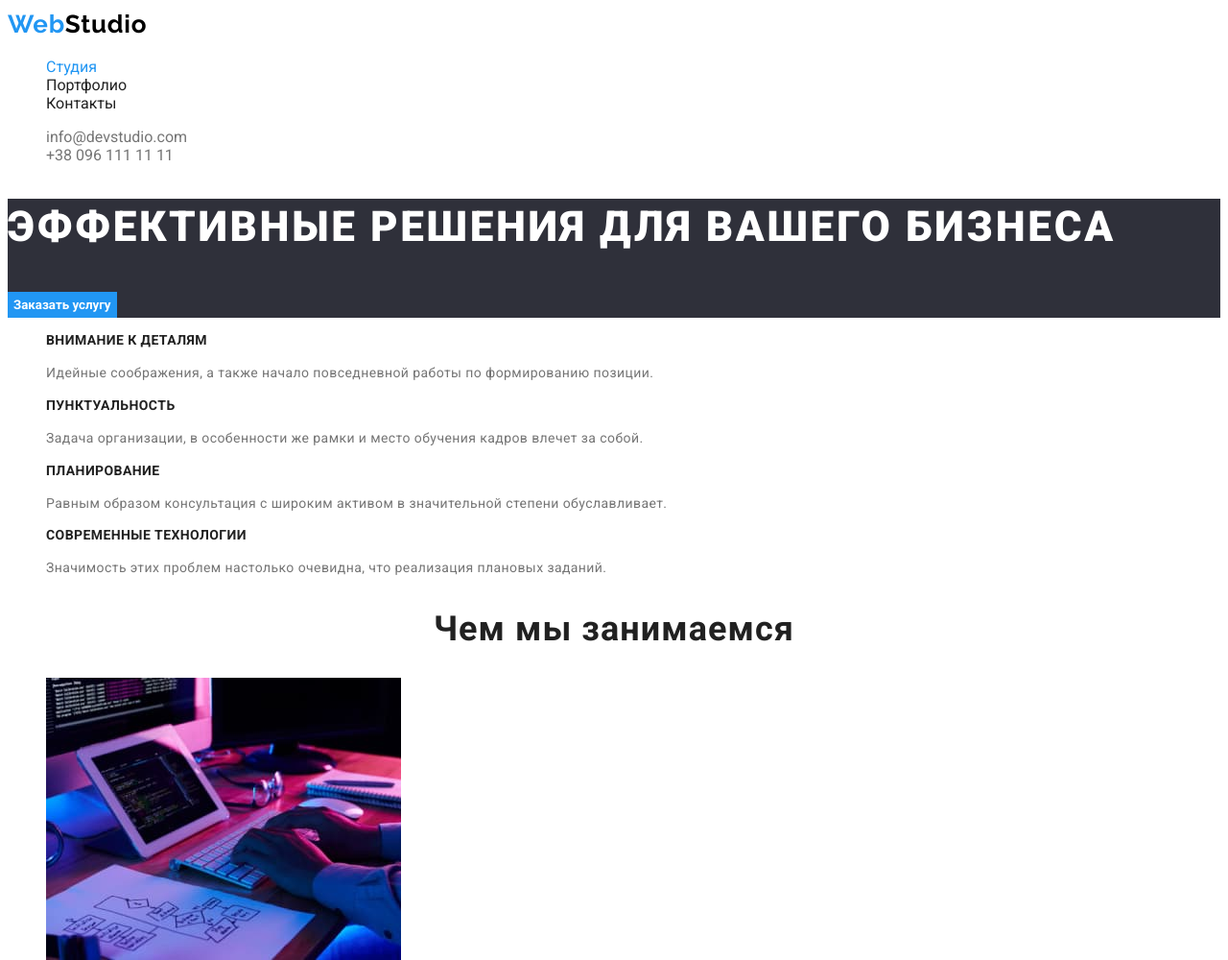
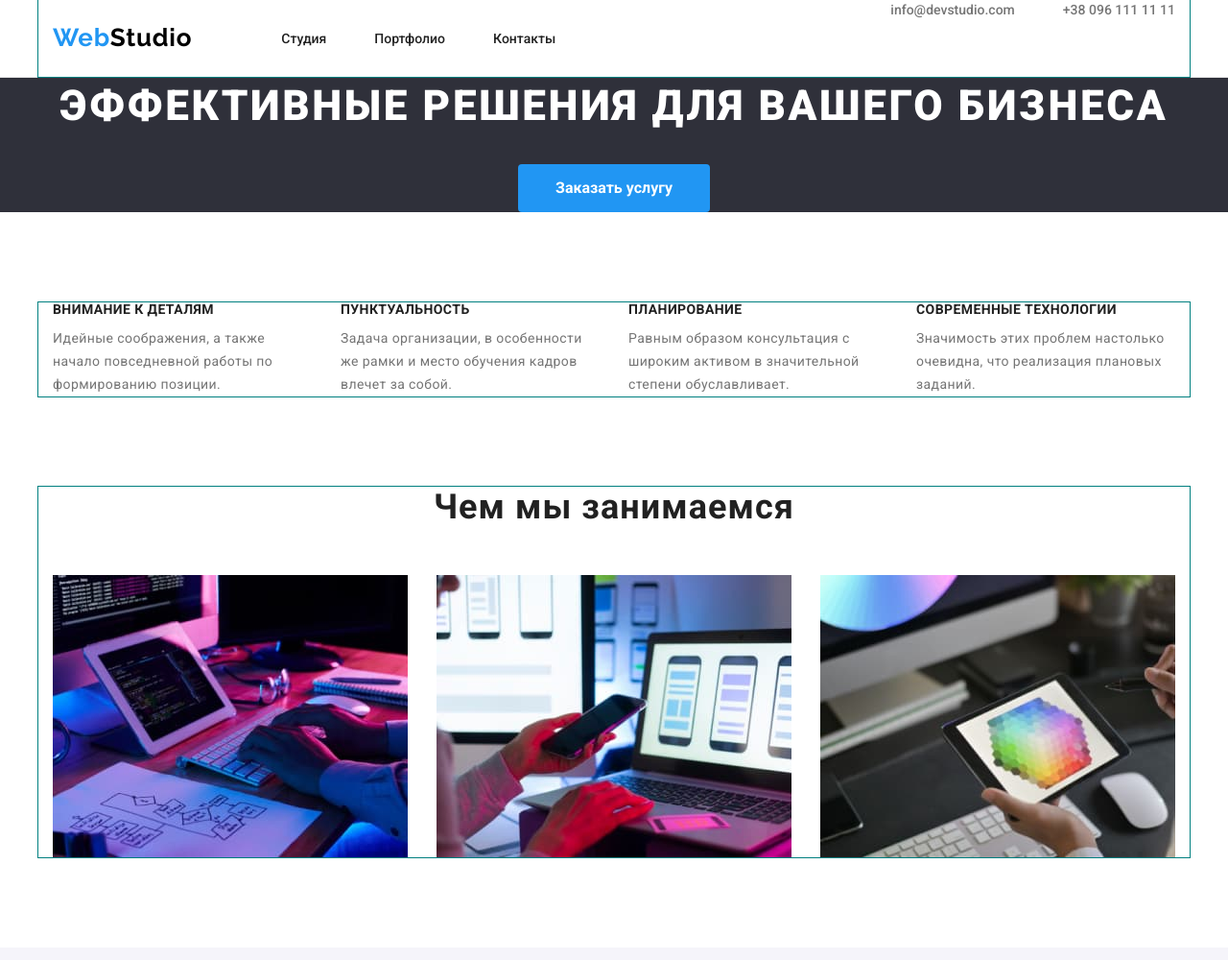
Before and after one commit to Anatolii-med/goit-markup-hw-03, a plain HTML site: page index.html in a window 1280 px wide. Shown: the top 1000 px of the page at 96% size. Drawn offline with nearby package versions, Linux system fonts and the light colour scheme.

Commit message:
студия с css

```diff
--- a/css/style.css
+++ b/css/style.css
@@ -21,12 +21,22 @@ body {
   color: var(--txt-c-grey-light);
 }
 
+.container {
+  max-width: 1200px;
+  margin: 0 auto;
+  padding-left: 15px;
+  padding-right: 15px;
+  outline: 1px solid teal;
+}
+
 a {
   text-decoration: none;
 }
 
 .list {
   list-style: none;
+  padding: 0;
+  margin: 0;
 }
 
 /* .link {
@@ -45,6 +55,9 @@ a {
   font-weight: 700;
   letter-spacing: 0.03em;
   color: var(--txt-c-accent);
+
+  margin-top: 0;
+  margin-bottom: 0;
 }
 
 .studio {
@@ -61,23 +74,70 @@ a {
   color: var(--bgc-main);
 }
 
-/* *logo */
+/* *logo ============================================*/
 /* .logo:hover,
 .logo:focus {
   color: var(--txt-c-accent);
 } */
 
-/* *site-nav */
-.site-nav .link {
-  color: var(--txt-c-grey);
+header {
+  border-bottom: 1px solid #ececec;
 }
 
-.site-nav .link.current {
+.header-cont {
+  display: flex;
+  align-items: center;
+  justify-content: space-between;
+}
+
+/* ?.header-cont > .auth-nav {
+  margin-left: auto;
+} */
+
+/* *main-nav ====================================*/
+.main-nav {
+  display: flex;
+  align-items: center;
+}
+
+/* *site-nav =====================================*/
+.site-nav {
+  display: flex;
+  margin-left: 93px;
+}
+
+.site-nav .item:not(:first-child) {
+  margin-left: 50px;
+}
+
+.site-nav .link {
+  display: block;
+  padding-top: 32px;
+  padding-bottom: 32px;
+
+  color: var(--txt-c-grey);
+  font-size: 14px;
+  font-weight: 500;
+  line-height: 1.17;
+}
+
+/* .site-nav .link.current {
   color: var(--txt-c-accent);
+} */
+
+.auth-nav {
+  display: flex;
+}
+
+.header-cont .auth-nav .item + .item {
+  margin-left: 50px;
 }
 
 .auth-nav .link {
   color: var(--txt-c-grey-light);
+  font-size: 14px;
+  font-weight: 500;
+  line-height: 1.17;
 }
 
 .logo:hover,
@@ -89,9 +149,10 @@ a {
   color: var(--txt-c-accent);
 }
 
-/* *hero */
+/* *hero ====================================*/
 .hero {
   background-color: var(--bgc-hero-footer);
+  text-align: center;
 }
 
 .hero-title {
@@ -102,20 +163,39 @@ a {
   line-height: 1.36;
   letter-spacing: 0.06em;
   text-transform: uppercase;
+
+  margin: 0 0 30px 0;
 }
 
 .button {
+  display: inline-block;
+
   color: var(--txt-c-light);
   background-color: var(--bgc-accent);
-  border: none;
   font-family: Roboto, sans-serif;
   font-weight: 700;
-  font-size: 16;
+  font-size: 16px;
   line-height: 1.88;
   text-align: center;
+
+  min-width: 200px;
+  min-height: 50px;
+  border-radius: 4px;
+  border: none;
 }
 
-/* *section */
+/* *section ==========================*/
+
+.section {
+  padding-top: 94px;
+  padding-bottom: 94px;
+}
+
+.no-top-padding {
+  padding-top: 0px;
+}
+
+/* *features======================================= */
 .visually-hidden {
   position: absolute;
   width: 1px;
@@ -141,6 +221,22 @@ a {
   line-height: 1.17;
   letter-spacing: 0.03em;
   text-align: center;
+
+  margin-top: 0;
+  margin-bottom: 50px;
+}
+
+.features {
+  display: flex;
+  flex-wrap: wrap;
+}
+
+.features .item {
+  width: calc((100% - 90px) / 4);
+}
+
+.features .item:not(:last-child) {
+  margin-right: 30px;
 }
 
 .features .section-item {
@@ -150,6 +246,8 @@ a {
   letter-spacing: 0.03em;
   text-align: left;
   text-transform: uppercase;
+  margin-top: 0;
+  margin-bottom: 10px;
 }
 
 .features .content {
@@ -157,6 +255,42 @@ a {
   line-height: 1.71;
   letter-spacing: 0.03em;
   text-align: left;
+  margin-top: 0;
+  margin-bottom: 0;
+}
+
+/* *work================================================ */
+
+.work {
+  display: flex;
+  flex-wrap: wrap;
+}
+
+.work .item:not(:last-child) {
+  margin-right: 30px;
+}
+
+/* *team=================================================== */
+
+.team-cont {
+  background-color: var(--bgc-dark);
+}
+
+.team {
+  display: flex;
+  flex-wrap: wrap;
+}
+
+.team .item {
+  width: calc((100% - 90px) / 4);
+
+  background-color: var(--bgc-main);
+
+  border-radius: 4px;
+}
+
+.team .item:not(:nth-child(4n)) {
+  margin-right: 30px;
 }
 
 .team .section-item {
@@ -166,6 +300,11 @@ a {
   line-height: 1.19;
   letter-spacing: 0.03em;
   text-align: center;
+
+  padding-top: 30px;
+  padding-bottom: 10px;
+  margin-top: 0;
+  margin-bottom: 0;
 }
 
 .team .content {
@@ -173,12 +312,44 @@ a {
   line-height: 1.19;
   text-align: center;
   letter-spacing: 0.03em;
+
+  padding-bottom: 30px;
+  margin-top: 0;
+  margin-bottom: 0;
 }
 
-/* footer */
+.photo {
+  display: block;
+}
+
+/* *footer */
 
 .footer {
   background-color: var(--bgc-hero-footer);
+}
+
+.footer .container {
+  flex-flow: column;
+}
+
+.footer .logo {
+  display: inline-block;
+
+  margin-top: 60px;
+  margin-bottom: 20px;
+}
+
+.auth-nav.foot-nav {
+  flex-flow: column;
+  font-style: normal;
+}
+
+.auth-nav .item {
+  margin: 0 0 9px 0;
+}
+
+.auth-nav .item:last-child {
+  margin-bottom: 60px;
 }
 
 .auth-nav .adres {
@@ -190,8 +361,13 @@ a {
   text-align: left;
 }
 
-/* !portfolio */
+.list .foot-adr {
+  color: var(--txt-c-address);
+}
+
+/* !portfolio ----------------------------------------------------------------------*/
 .filter-btn {
+  display: inline-block;
   color: var(--txt-c-grey);
   background-color: var(--bgc-dark);
   border: none;
@@ -199,6 +375,10 @@ a {
   font-weight: 500;
   font-size: 16px;
   line-height: 1.62;
+
+  padding-left: 22px;
+  padding-right: 22px;
+  border-radius: 4px;
 }
 
 .filter-btn:hover,
@@ -208,7 +388,7 @@ a {
   border: none;
   font-family: Roboto, sans-serif;
   font-weight: 500;
-  font-size: 16;
+  font-size: 16px;
   line-height: 1.62;
 }
 
--- a/index.html
+++ b/index.html
@@ -6,10 +6,12 @@
   <meta name="viewport" content="width=device-width, initial-scale=1.0">
   <title>Студия</title>
   <link rel="preconnect" href="https://fonts.gstatic.com">
-  <link
-    href="https://fonts.googleapis.com/css2?family=Oleo+Script&family=Raleway:wght@700&family=Roboto:wght@400;500;700;900&display=swap"
+  <link href="https://fonts.googleapis.com/css2?family=Raleway:wght@700&family=Roboto:wght@400;500;700;900&display=swap"
     rel="stylesheet">
-  <link rel="stylesheet" href="./css/normalize.css">
+  <link rel="stylesheet" href="https://cdnjs.cloudflare.com/ajax/libs/modern-normalize/1.0.0/modern-normalize.min.css"
+    integrity="sha512-ISS7cAi1PEhQ8jnbJpJZMd29NlhNj4AWYyLOSp2CE/CsHxTCu+r+t0D2yoJudVrd0/8fTVPUVDzY5Tvli75u/g=="
+    crossorigin="anonymous" />
+  <!-- <link rel="stylesheet" href="./css/normalize.css"> -->
   <link rel="stylesheet" href="./css/style.css">
 </head>
 
@@ -17,18 +19,20 @@
 
 
   <header>
-    <nav>
+    <div class="header-cont container">
+      <nav class="main-nav">
         <a href="#" class="logo">Web<span class="studio">Studio</span></a>
         <ul class="site-nav list">
-        <li><a href="#" class="link current">Студия</a></li>
-        <li><a href="./portfolio.html" class="link">Портфолио</a></li>
-        <li><a href="#" class="link">Контакты</a></li>
+          <li class="item"><a href="#" class="link current">Студия</a></li>
+          <li class="item"><a href="./portfolio.html" class="link">Портфолио</a></li>
+          <li class="item"><a href="#" class="link">Контакты</a></li>
         </ul>
       </nav>
       <ul class="auth-nav list">
-      <li><a href="mailto:info@devstudio.com" class="link">info@devstudio.com</a></li>
-      <li><a href="tel:+380961111111" class="link">+38 096 111 11 11</a></li>
+        <li class="item"><a href="mailto:info@devstudio.com" class="link">info@devstudio.com</a></li>
+        <li class="item"><a href="tel:+380961111111" class="link">+38 096 111 11 11</a></li>
       </ul>
+    </div>
   </header>
 
   <main>
@@ -41,71 +45,80 @@
 
     <!-- !Наши преимущества -->
     <section class="section">
+      <div class="container">
         <h2 class="visually-hidden">Наши преимущества</h2>
         <ul class="features list">
-        <li>
+          <li class="item">
             <h3 class="section-item">Внимание к деталям</h3>
             <p class="content">Идейные соображения, а также начало повседневной работы по формированию позиции.</p>
           </li>
-        <li>
+          <li class="item">
             <h3 class="section-item">Пунктуальность</h3>
             <p class="content">Задача организации, в особенности же рамки и место обучения кадров влечет за собой.</p>
           </li>
-        <li>
+          <li class="item">
             <h3 class="section-item">Планирование</h3>
             <p class="content">Равным образом консультация с широким активом в значительной степени обуславливает.</p>
           </li>
-        <li>
+          <li class="item">
             <h3 class="section-item">Современные технологии</h3>
             <p class="content">Значимость этих проблем настолько очевидна, что реализация плановых заданий.</p>
           </li>
         </ul>
+      </div>
     </section>
 
     <!-- !Чем мы занимаемся -->
-    <section class="section">
+    <section class="section  no-top-padding">
+      <div class="container">
         <h2 class="section-title">Чем мы занимаемся</h2>
         <ul class="work list">
-        <li><img src="./img/img1.jpg" alt="Создаем структуру" width="370" class="pointer"></li>
-        <li><img src="./img/img2.jpg" alt="Создаем макет" width="370" class="pointer"></li>
-        <li><img src="./img/img3.jpg" alt="Подбираем цвета" width="370" class="pointer"></li>
+          <li class="item"><img src="./img/img1.jpg" alt="Программирование" width="370" class="pointer photo"></li>
+          <li class="item"><img src="./img/img2.jpg" alt="Создание макета" width="370" class="pointer photo"></li>
+          <li class="item"><img src="./img/img3.jpg" alt="Подбор цвета" width="370" class="pointer photo"></li>
         </ul>
+      </div>
     </section>
 
     <!-- !Наша команда -->
-    <section class="section">
+    <section class="section team-cont">
+      <div class="container">
         <h2 class="section-title">Наша команда</h2>
         <ul class="team list">
-        <li><img src="./img/img4.jpg" alt="Фото: Игорь Демьяненко" width="270" class="pointer">
+          <li class="item"><img src="./img/img4.jpg" alt="Фото: Игорь Демьяненко" width="270" class="pointer photo">
             <h3 class="section-item">Игорь Демьяненко</h3>
             <p class="content">Product Designer</p>
           </li>
-        <li><img src="./img/img5.jpg" alt="Фото: Ольга Репина" width="270" class="pointer">
+          <li class="item"><img src="./img/img5.jpg" alt="Фото: Ольга Репина" width="270" class="pointer photo">
             <h3 class="section-item">Ольга Репина</h3>
             <p class="content">Frontend Developer</p>
           </li>
-        <li><img src="./img/img6.jpg" alt="Фото: Николай Тарасов" width="270" class="pointer">
+          <li class="item"><img src="./img/img6.jpg" alt="Фото: Николай Тарасов" width="270" class="pointer photo">
             <h3 class="section-item">Николай Тарасов</h3>
             <p class="content">Marketing</p>
           </li>
-        <li><img src="./img/img7.jpg" alt="Фото: Михаил Ермаков" width="270" class="pointer">
+          <li class="item"><img src="./img/img7.jpg" alt="Фото: Михаил Ермаков" width="270" class="pointer photo">
             <h3 class="section-item">Михаил Ермаков</h3>
             <p class="content">UI Designer</p>
           </li>
         </ul>
+
+      </div>
     </section>
 
   </main>
 
   <footer class="footer">
+    <div class="container">
       <a href="#" class="logo">Web<span class="studio footer">Studio</span></a>
-    <address class="auth-nav">
-      <a href="#" class="adres link">г. Киев, пр-т Леси Украинки, 26</a>
+      <address class="auth-nav foot-nav">
+        <a href="#" class="adres link item">г. Киев, пр-т Леси Украинки, 26</a>
         <ul class="list">
-        <li><a href="mailto:info@devstudio.com" class="link">info@devstudio.com</a></li>
-        <li><a href="tel:+380961111111" class="link">+38 096 111 11 11</a></li>
+          <li class="item"><a href="mailto:info@devstudio.com" class="link foot-adr">info@devstudio.com</a></li>
+          <li class="item"><a href="tel:+380961111111" class="link foot-adr">+38 096 111 11 11</a></li>
         </ul>
       </address>
+    </div>
   </footer>
 
 </body>
```
Also changed, not shown: portfolio.html (+19 -12 lines). Lines whose indentation alone changed are shown as unchanged.
